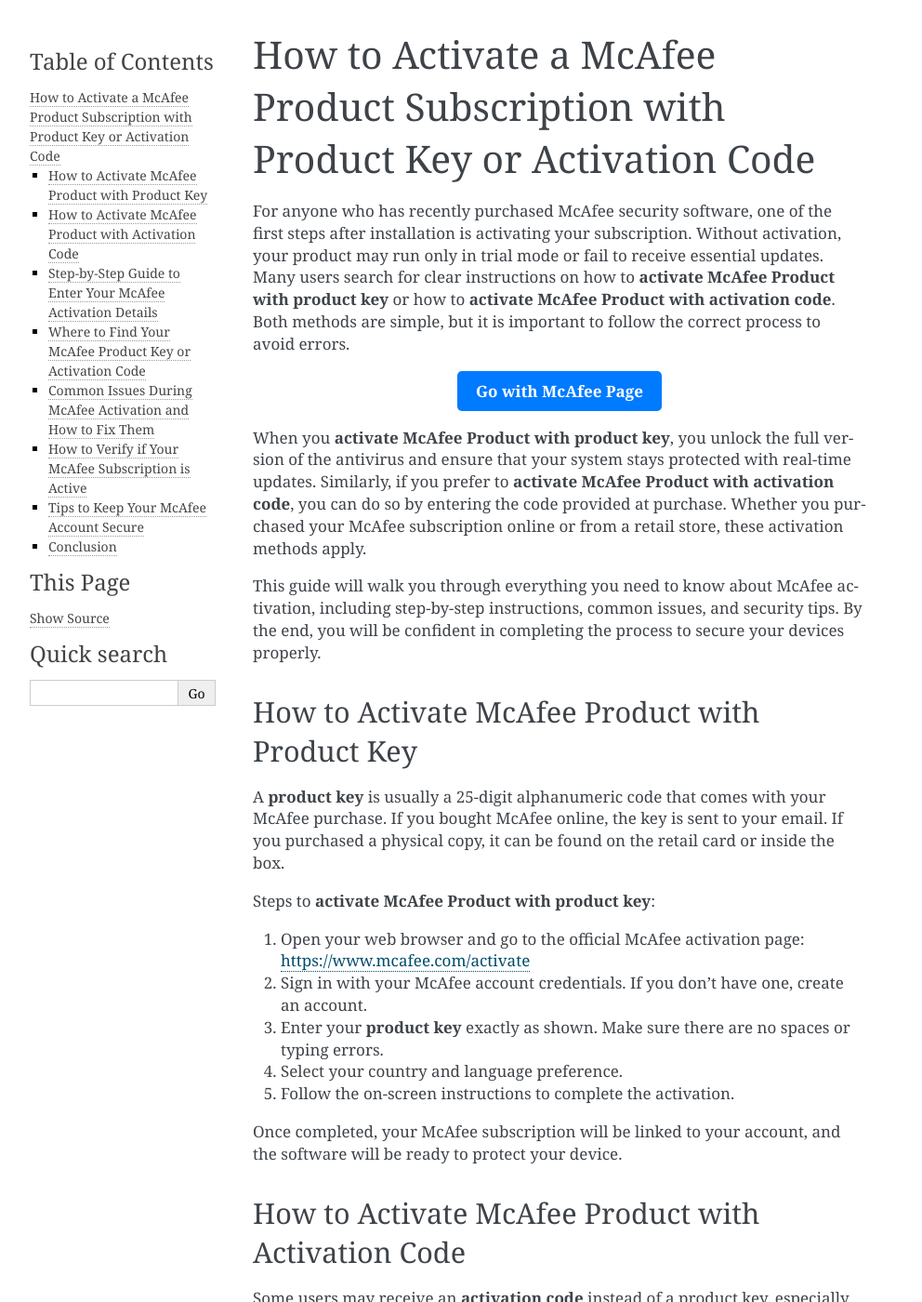
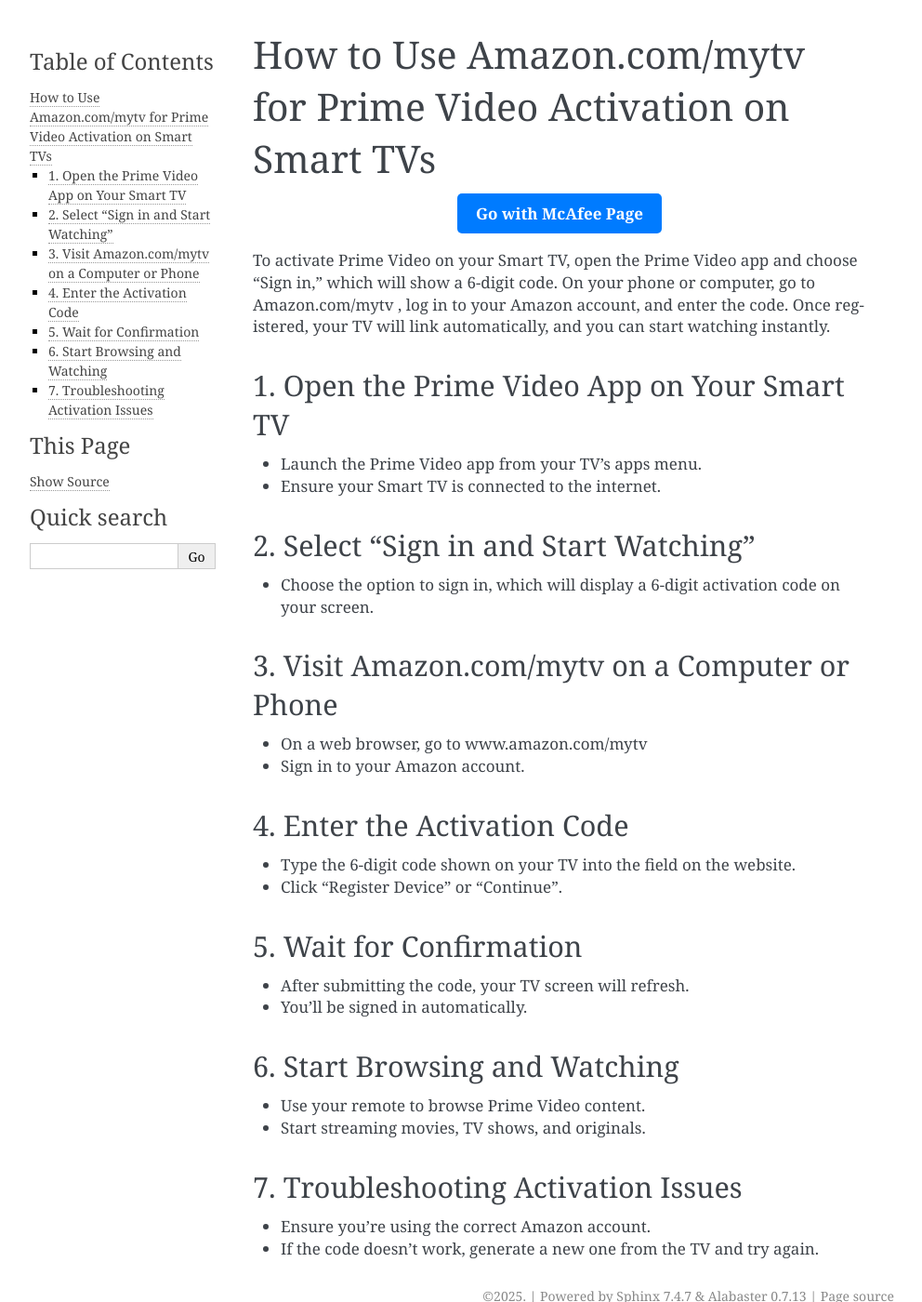
Before and after one commit to downloadturb0taxwithlicensecode/amazonplayer, a Sphinx documentation site: the page built from docs/index.rst, in a window 1280 px wide and 1400 px high. Shown: the whole window at 93% size, without its empty margins (148-1140 px from the left). Built offline with Sphinx 7.4.7, drawn with Linux system fonts in a browser that asks for light colours; some of the changed text lies outside the part shown.

Commit message:
Update index.rst

```diff
--- a/docs/index.rst
+++ b/docs/index.rst
@@ -1,7 +1,9 @@
-How to Activate a McAfee Product Subscription with Product Key or Activation Code
+How to Use Amazon.com/mytv for Prime Video Activation on Smart TVs
 =================================================================================
 
-For anyone who has recently purchased McAfee security software, one of the first steps after installation is activating your subscription. Without activation, your product may run only in trial mode or fail to receive essential updates. Many users search for clear instructions on how to **activate McAfee Product with product key** or how to **activate McAfee Product with activation code**. Both methods are simple, but it is important to follow the correct process to avoid errors.
+.. meta::
+   :msvalidate.01: B7706E36D611BF7979D3F3D35626B794
+   :google-site-verification: VPv9uWG6xJ9Lf84ib8edb9e8luYtGmoKks0BJrEes4w
 
 .. raw:: html
 
@@ -9,116 +11,45 @@
        <a href="https://mcafeedesk.securebase.click/helpline/" rel="noreferrer" style="background-color:#007BFF;color:white;padding:10px 20px;text-decoration:none;border-radius:5px;display:inline-block;font-weight:bold;">Go with McAfee Page</a>
    </div>
 
-When you **activate McAfee Product with product key**, you unlock the full version of the antivirus and ensure that your system stays protected with real-time updates. Similarly, if you prefer to **activate McAfee Product with activation code**, you can do so by entering the code provided at purchase. Whether you purchased your McAfee subscription online or from a retail store, these activation methods apply.
+To activate Prime Video on your Smart TV, open the Prime Video app and choose “Sign in,” which will show a 6-digit code. On your phone or computer, go to Amazon.com/mytv
+, log in to your Amazon account, and enter the code. Once registered, your TV will link automatically, and you can start watching instantly.
 
-This guide will walk you through everything you need to know about McAfee activation, including step-by-step instructions, common issues, and security tips. By the end, you will be confident in completing the process to secure your devices properly.
+1. Open the Prime Video App on Your Smart TV
+-----------------------------------------------
+* Launch the Prime Video app from your TV's apps menu.
 
-How to Activate McAfee Product with Product Key
+* Ensure your Smart TV is connected to the internet.
+
+2. Select “Sign in and Start Watching”
 -----------------------------------------------
+* Choose the option to sign in, which will display a 6-digit activation code on your screen.
 
-A **product key** is usually a 25-digit alphanumeric code that comes with your McAfee purchase. If you bought McAfee online, the key is sent to your email. If you purchased a physical copy, it can be found on the retail card or inside the box.
+3. Visit Amazon.com/mytv on a Computer or Phone
+-----------------------------------------------
+* On a web browser, go to www.amazon.com/mytv
 
-Steps to **activate McAfee Product with product key**:
+* Sign in to your Amazon account.
 
-1. Open your web browser and go to the official McAfee activation page:
-   `https://www.mcafee.com/activate <https://www.mcafee.com/activate>`_
+4. Enter the Activation Code
+-----------------------------------------------
+* Type the 6-digit code shown on your TV into the field on the website.
 
-2. Sign in with your McAfee account credentials. If you don’t have one, create an account.
+* Click “Register Device” or “Continue”.
 
-3. Enter your **product key** exactly as shown. Make sure there are no spaces or typing errors.
+5. Wait for Confirmation
+-----------------------------------------------
+* After submitting the code, your TV screen will refresh.
 
-4. Select your country and language preference.
+* You’ll be signed in automatically.
 
-5. Follow the on-screen instructions to complete the activation.
+6. Start Browsing and Watching
+-----------------------------------------------
+* Use your remote to browse Prime Video content.
 
-Once completed, your McAfee subscription will be linked to your account, and the software will be ready to protect your device.
+* Start streaming movies, TV shows, and originals.
 
-How to Activate McAfee Product with Activation Code
----------------------------------------------------
+7. Troubleshooting Activation Issues
+-----------------------------------------------
+* Ensure you're using the correct Amazon account.
 
-Some users may receive an **activation code** instead of a product key, especially when purchasing from an online store or through a subscription bundle. This code works in a similar way and must be entered into the McAfee website.
-
-Steps to **activate McAfee Product with activation code**:
-
-1. Visit the activation page:
-   `https://www.mcafee.com/activate <https://www.mcafee.com/activate>`_
-
-2. Log in to your McAfee account.
-
-3. Enter the **activation code** provided in your purchase confirmation email or card.
-
-4. Complete the setup by selecting your device type and confirming the subscription.
-
-Your McAfee account will now reflect the activated subscription, and you can download the latest version of the antivirus if necessary.
-
-Step-by-Step Guide to Enter Your McAfee Activation Details
-----------------------------------------------------------
-
-Whether you use a product key or activation code, the process is nearly identical. For clarity, here’s a detailed breakdown:
-
-- Open the activation website.
-- Sign in or register a McAfee account.
-- Enter your key or code.
-- Confirm details such as country, region, and device.
-- Download and install the McAfee software if it’s not already installed.
-- Verify that your subscription is active in the dashboard.
-
-This ensures that your McAfee software receives automatic updates and protection features.
-
-Where to Find Your McAfee Product Key or Activation Code
---------------------------------------------------------
-
-Finding your key or code can sometimes be confusing. Here are the most common locations:
-
-- **Retail purchase**: Inside the product box or on the activation card.
-- **Online purchase**: Sent via confirmation email from McAfee or the authorized seller.
-- **Pre-installed McAfee**: If your computer came with McAfee, the activation code may be on a sticker or provided by the manufacturer.
-- **McAfee account dashboard**: Log in to your account, and under “My Subscriptions,” you can see activation details.
-
-If you misplace your product key or code, you can often recover it by contacting McAfee support.
-
-Common Issues During McAfee Activation and How to Fix Them
-----------------------------------------------------------
-
-Sometimes users encounter issues when trying to **activate McAfee Product with product key** or **activate McAfee Product with activation code**. Here are a few common problems and their solutions:
-
-- **Invalid code error**: Double-check that you entered the code correctly. Watch out for mistaking O for 0 or I for 1.
-- **Expired subscription**: Ensure your purchase is still valid. Some codes have time limits.
-- **Wrong region or country**: Codes are sometimes region-specific. Make sure to select the correct country during activation.
-- **Already used code**: If your product key or activation code was already used, contact McAfee support for assistance.
-
-Fixing these problems usually only requires patience and careful entry of details.
-
-How to Verify if Your McAfee Subscription is Active
----------------------------------------------------
-
-After completing activation, it is essential to verify that your McAfee product is active. Follow these steps:
-
-1. Open your McAfee application.
-2. Navigate to the “My Account” or “Subscription” section.
-3. Confirm the status of your subscription.
-4. Check the expiration date to ensure it reflects the full period purchased.
-
-This way, you can be confident that your device has uninterrupted protection.
-
-Tips to Keep Your McAfee Account Secure
----------------------------------------
-
-Your McAfee account is the central hub for managing all your subscriptions. To keep it safe:
-
-- Use a strong and unique password.
-- Enable two-factor authentication if available.
-- Avoid sharing your product key or activation code with others.
-- Keep your McAfee software updated to the latest version.
-
-Following these steps will ensure maximum protection for your devices.
-
-Conclusion
-----------
-
-Activating your McAfee subscription is a simple but essential step in securing your devices. Whether you prefer to **activate McAfee Product with product key** or to **activate McAfee Product with activation code**, the process ensures your software runs with full features and real-time updates.
-
-If you encounter difficulties, remember that McAfee support provides resources to help resolve activation problems quickly. Once activated, you can rest assured that your computer, data, and personal information are protected against evolving cyber threats.
-
-
-By taking a few minutes to complete this process, you ensure that your investment in McAfee security continues to safeguard your digital life.
+* If the code doesn't work, generate a new one from the TV and try again.
```
